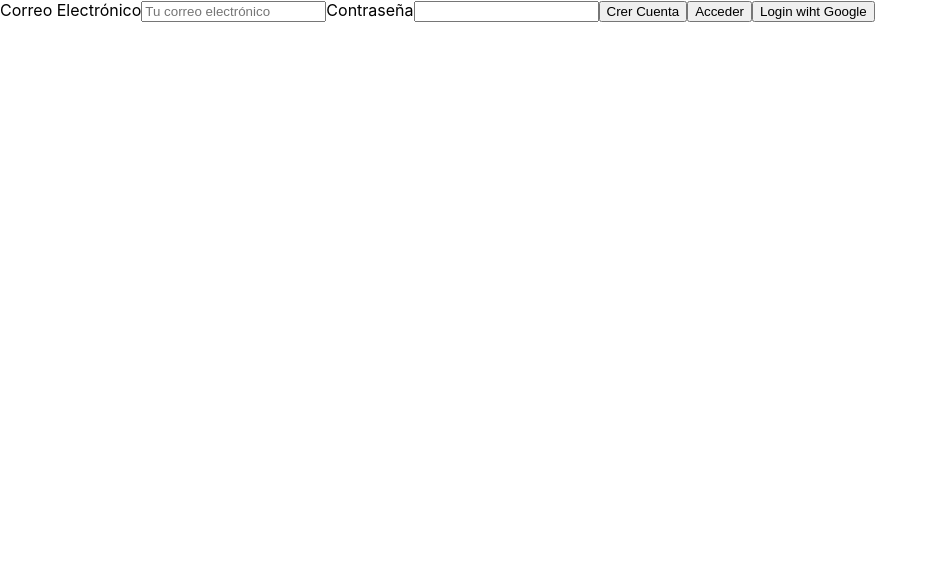
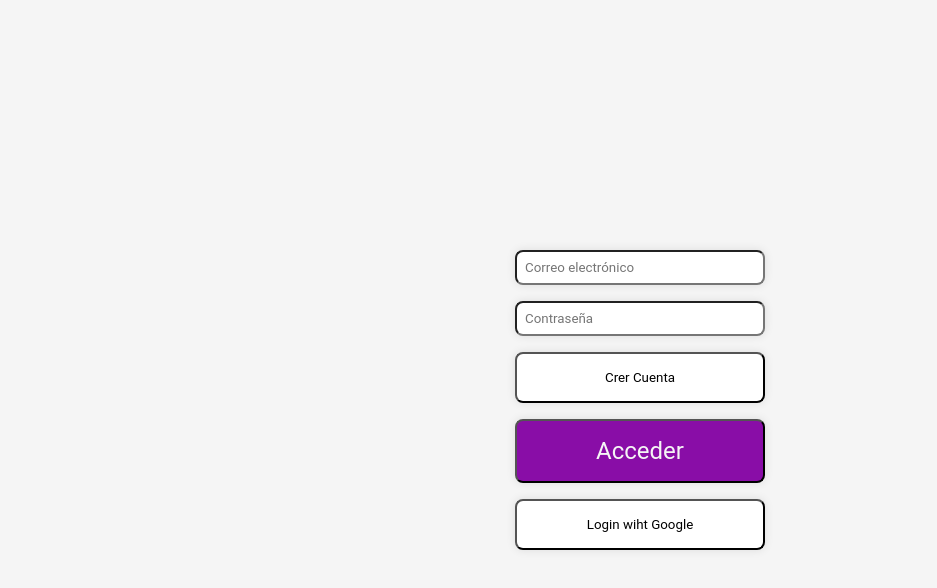
Before and after one commit to pneville83/proyecto_final, a React (Create React App) app: page /Login in a window 1280 px wide. Shown: the top 588 px of the page, without its empty margins (0-937 px from the left). Built offline with nearby package versions, Linux system fonts and the light colour scheme; no server answers.

Commit message:
Jhen (1) formato basico login

```diff
--- a/src/App.css
+++ b/src/App.css
@@ -1,38 +1,86 @@
-.App {
-  text-align: center;
+*{
+  box-sizing: border-box;
+  font-family: roboto, sans-serif;
+  margin: 0;
+  padding: 0;
+  background-color: #f5f5f5;
 }
 
-.App-logo {
-  height: 40vmin;
-  pointer-events: none;
-}
-
-@media (prefers-reduced-motion: no-preference) {
-  .App-logo {
-    animation: App-logo-spin infinite 20s linear;
-  }
-}
-
-.App-header {
-  background-color: #282c34;
-  min-height: 100vh;
+.loginForm {
   display: flex;
   flex-direction: column;
   align-items: center;
   justify-content: center;
-  font-size: calc(10px + 2vmin);
-  color: white;
+  height: 100vh;
+  gap: 1rem;
 }
 
-.App-link {
-  color: #61dafb;
+.googleSingUpAcount {
+  display: flex;
+  width: 250px;
+  align-items: center;
+  justify-content: center;
+  gap: 1rem;
+  padding: 1rem;
+  border-radius: 0.5rem;
+  background-color: #fff;
+  box-shadow: 0 0 10px rgba(0, 0, 0, 0.1);
 }
 
-@keyframes App-logo-spin {
-  from {
-    transform: rotate(0deg);
-  }
-  to {
-    transform: rotate(360deg);
-  }
+.singUpAcount {
+  width: 250px;
+  display: flex;
+  align-items: center;
+  justify-content: center;
+  gap: 1rem;
+  padding: 1rem;
+  border-radius: 0.5rem;
+  background-color: #fff;
+  box-shadow: 0 0 10px rgba(0, 0, 0, 0.1);
 }
+
+/* SingUpAcount button*/
+.singInAcount
+{
+  width: 250px;
+  display: flex;
+  align-items: center;
+  justify-content: center;
+  gap: 1rem;
+  padding: 1rem;
+  border-radius: 0.5rem;
+  background-color: rgb(137, 13, 167);
+  box-shadow: 0 0 10px rgba(0, 0, 0, 0.1);
+  color: #f5f5f5;
+  font-size: x-large;
+  width: 250px;
+  text-decoration: none;
+}
+
+/* Email Form */
+
+.email{
+  width: 250px;
+  display: flex;
+  flex-direction: column;
+  align-items: center;
+  justify-content: center;
+  gap: 1rem;
+  padding: 0.5rem;
+  border-radius: 0.5rem;
+  background-color: #fff;
+  box-shadow: 0 0 10px rgba(0, 0, 0, 0.1);
+}
+
+.password{
+  width: 250px;
+  display: flex;
+  flex-direction: column;
+  align-items: center;
+  justify-content: center;
+  gap: 1rem;
+  padding: 0.5rem;
+  border-radius: 0.5rem;
+  background-color: #fff;
+  box-shadow: 0 0 10px rgba(0, 0, 0, 0.1);
+}
--- a/src/routes/loginView.jsx
+++ b/src/routes/loginView.jsx
@@ -58,25 +58,24 @@ export default function LoginView () {
 
   return(
     <div>
-      <div>
-        <label>Correo Electrónico</label>
-        <input
+      <div className="loginForm">
+        <input className="email"
           type='email'
           id="email"
-          placeholder="Tu correo electrónico"
+          placeholder="Correo electrónico"
           onChange={(e)=> setEmail(e.target.value)}
           >
         </input>
-        <label>Contraseña</label>
-        <input
+        <input className="password"
           type='password'
           id='password'
+          placeholder="Contraseña"
           onChange={(e)=> setPassword(e.target.value)}
           >
         </input>
-        <button onClick={signUp}>Crer Cuenta</button>
-        <button onClick={signIn}>Acceder</button>
-        <button onClick={handleOnClick}>Login wiht Google</button>
+        <button className="singUpAcount" onClick={signUp}>Crer Cuenta</button>
+        <button className="singInAcount" onClick={signIn}>Acceder</button>
+        <button className="googleSingUpAcount" onClick={handleOnClick}>Login wiht Google</button>
       </div>
     </div>
   );
```
